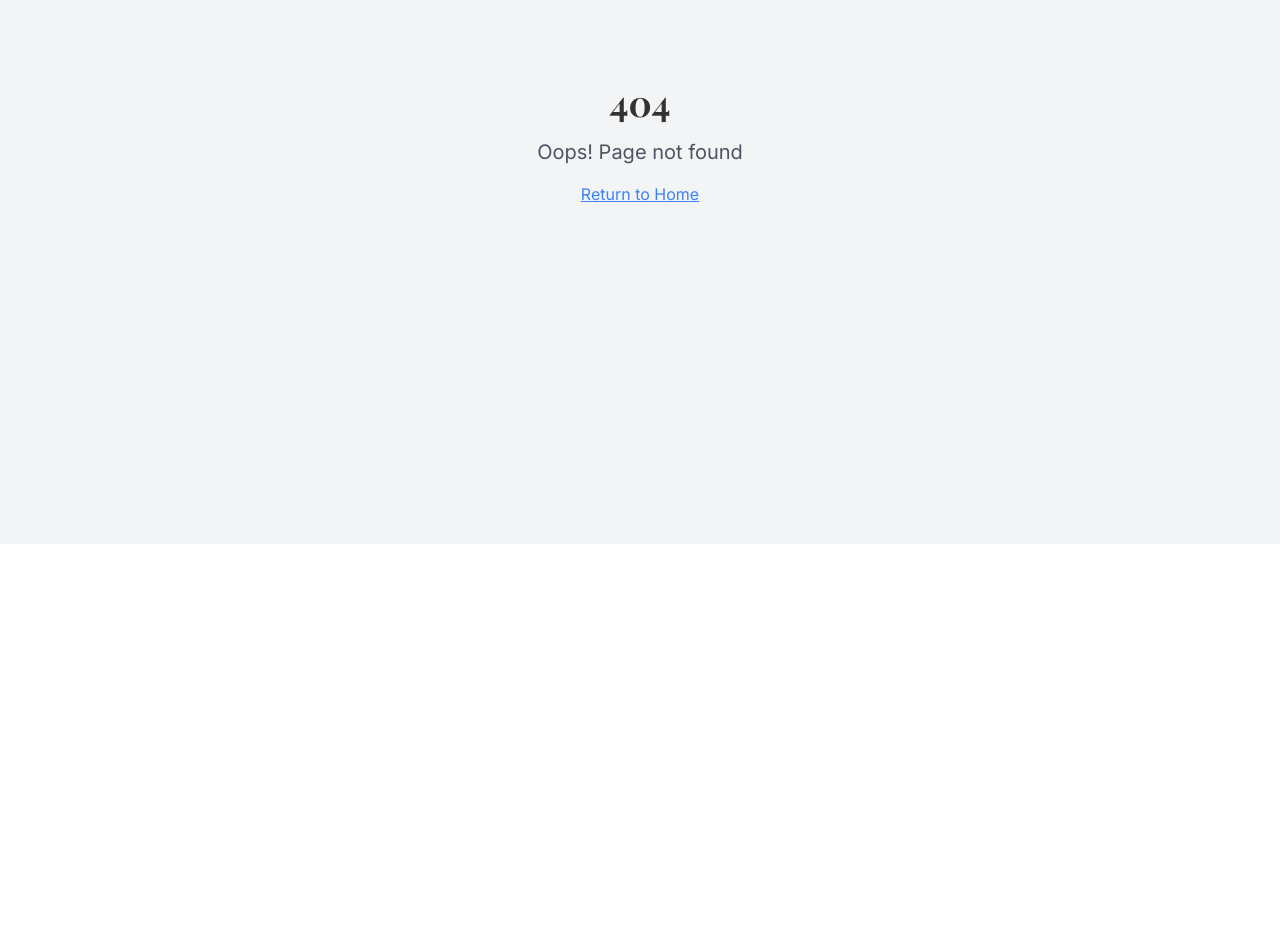
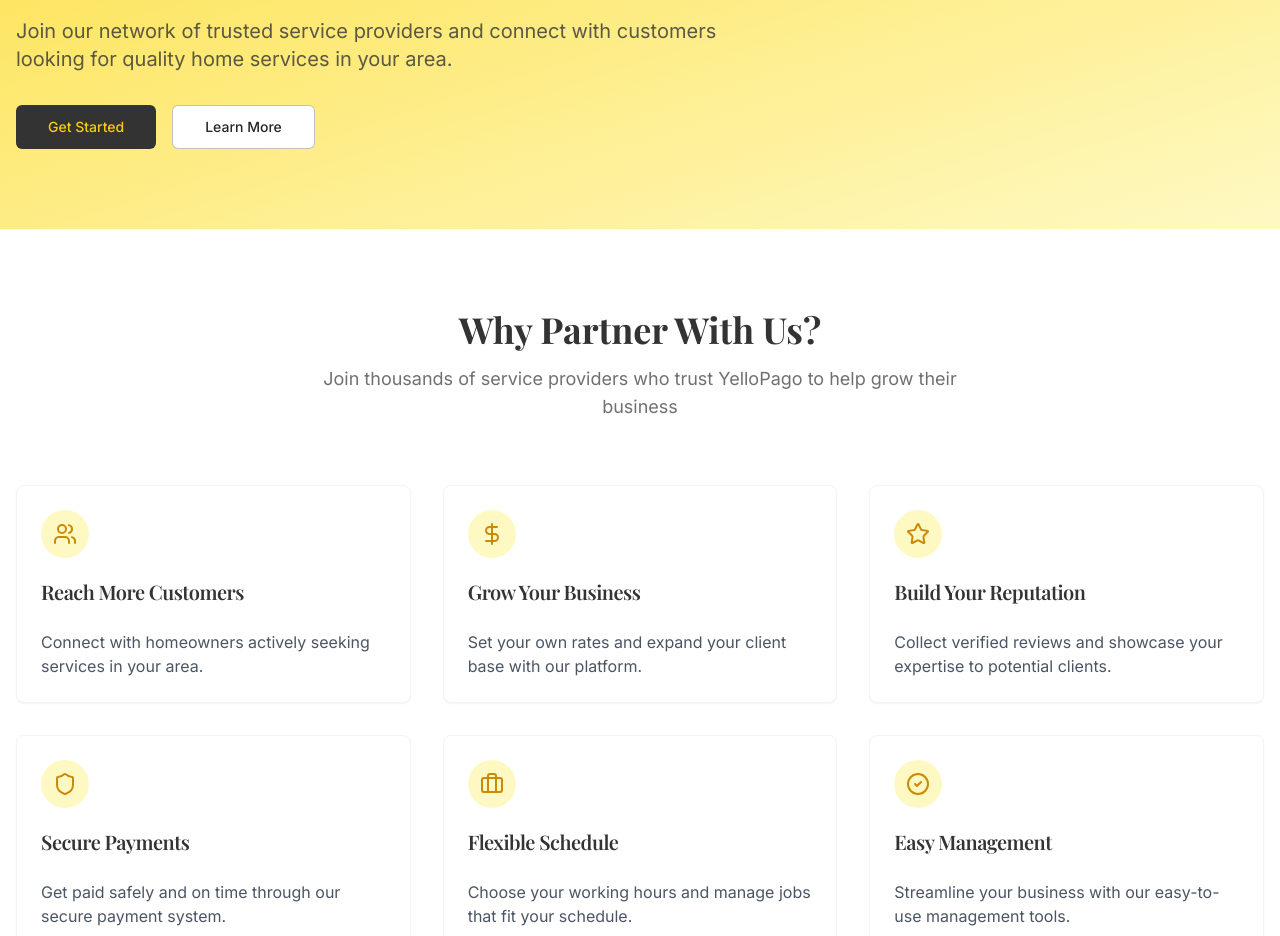
Before and after one commit to pepicek/handy-home-guide, a React (Vite) app: page /providers in a window 1280 px wide. Before the commit this address had no page. Shown: the part 256-1192 px from the top of the page. Before the commit the page ends 800 px from the top, so only its background shows below. Built offline with nearby package versions, Linux system fonts and the light colour scheme.

Commit message:
feat: Create Providers page

```diff
--- a/src/App.tsx
+++ b/src/App.tsx
@@ -9,6 +9,7 @@ import Search from "./pages/Search";
 import NotFound from "./pages/NotFound";
 import SpecialOffersPage from "./pages/SpecialOffers";
 import HowItWorksPage from "./pages/HowItWorks";
+import Providers from "./pages/Providers";
 
 const queryClient = new QueryClient();
 
@@ -23,7 +24,7 @@ const App = () => (
           <Route path="/search" element={<Search />} />
           <Route path="/special-offers" element={<SpecialOffersPage />} />
           <Route path="/how-it-works" element={<HowItWorksPage />} />
-          <Route path="/providers" element={<NotFound />} />
+          <Route path="/providers" element={<Providers />} />
           <Route path="/about" element={<NotFound />} />
           <Route path="*" element={<NotFound />} />
         </Routes>
--- /dev/null
+++ b/src/pages/Providers.tsx
@@ -0,0 +1,136 @@
+
+import React from "react";
+import Header from "@/components/Header";
+import Footer from "@/components/Footer";
+import { Button } from "@/components/ui/button";
+import {
+  Card,
+  CardContent,
+  CardHeader,
+  CardTitle,
+} from "@/components/ui/card";
+import { CheckCircle2, Briefcase, Star, Users, DollarSign, Shield } from "lucide-react";
+
+const benefits = [
+  {
+    icon: Users,
+    title: "Reach More Customers",
+    description: "Connect with homeowners actively seeking services in your area."
+  },
+  {
+    icon: DollarSign,
+    title: "Grow Your Business",
+    description: "Set your own rates and expand your client base with our platform."
+  },
+  {
+    icon: Star,
+    title: "Build Your Reputation",
+    description: "Collect verified reviews and showcase your expertise to potential clients."
+  },
+  {
+    icon: Shield,
+    title: "Secure Payments",
+    description: "Get paid safely and on time through our secure payment system."
+  },
+  {
+    icon: Briefcase,
+    title: "Flexible Schedule",
+    description: "Choose your working hours and manage jobs that fit your schedule."
+  },
+  {
+    icon: CheckCircle2,
+    title: "Easy Management",
+    description: "Streamline your business with our easy-to-use management tools."
+  }
+];
+
+const Providers = () => {
+  return (
+    <div className="flex flex-col min-h-screen">
+      <Header />
+      <main className="flex-grow">
+        {/* Hero Section */}
+        <section className="relative bg-gradient-to-br from-yellow-300 to-yellow-100 py-20">
+          <div className="container mx-auto px-4">
+            <div className="max-w-3xl">
+              <h1 className="text-4xl md:text-5xl font-poster font-bold text-anthracite mb-6">
+                Grow Your Business with YelloPago
+              </h1>
+              <p className="text-lg md:text-xl text-anthracite/80 mb-8">
+                Join our network of trusted service providers and connect with customers
+                looking for quality home services in your area.
+              </p>
+              <div className="space-x-4">
+                <Button
+                  size="lg"
+                  className="bg-anthracite hover:bg-anthracite/90 text-yellow-400"
+                >
+                  Get Started
+                </Button>
+                <Button
+                  variant="outline"
+                  size="lg"
+                  className="border-anthracite/30 hover:bg-yellow-500/20"
+                >
+                  Learn More
+                </Button>
+              </div>
+            </div>
+          </div>
+        </section>
+
+        {/* Benefits Section */}
+        <section className="py-20 bg-white">
+          <div className="container mx-auto px-4">
+            <div className="text-center max-w-2xl mx-auto mb-16">
+              <h2 className="text-3xl md:text-4xl font-poster font-bold text-anthracite mb-4">
+                Why Partner With Us?
+              </h2>
+              <p className="text-lg text-anthracite/70">
+                Join thousands of service providers who trust YelloPago to help grow their business
+              </p>
+            </div>
+
+            <div className="grid grid-cols-1 md:grid-cols-2 lg:grid-cols-3 gap-8">
+              {benefits.map((benefit, index) => (
+                <Card key={index} className="border border-gray-100 hover:shadow-md transition-shadow">
+                  <CardHeader className="space-y-1">
+                    <div className="w-12 h-12 bg-yellow-100 rounded-full flex items-center justify-center mb-4">
+                      <benefit.icon className="w-6 h-6 text-yellow-600" />
+                    </div>
+                    <CardTitle className="text-xl font-semibold">{benefit.title}</CardTitle>
+                  </CardHeader>
+                  <CardContent>
+                    <p className="text-gray-600">{benefit.description}</p>
+                  </CardContent>
+                </Card>
+              ))}
+            </div>
+          </div>
+        </section>
+
+        {/* CTA Section */}
+        <section className="bg-gradient-to-br from-anthracite to-anthracite-dark text-white py-20">
+          <div className="container mx-auto px-4 text-center">
+            <h2 className="text-3xl md:text-4xl font-poster font-bold mb-6">
+              Ready to Grow Your Business?
+            </h2>
+            <p className="text-lg text-gray-300 mb-8 max-w-2xl mx-auto">
+              Join our platform today and start connecting with customers in your area.
+              Set up your profile in minutes and start growing your business.
+            </p>
+            <Button
+              size="lg"
+              className="bg-yellow-400 hover:bg-yellow-500 text-anthracite font-medium"
+            >
+              Join as a Service Provider
+            </Button>
+          </div>
+        </section>
+      </main>
+      <Footer />
+    </div>
+  );
+};
+
+export default Providers;
```
